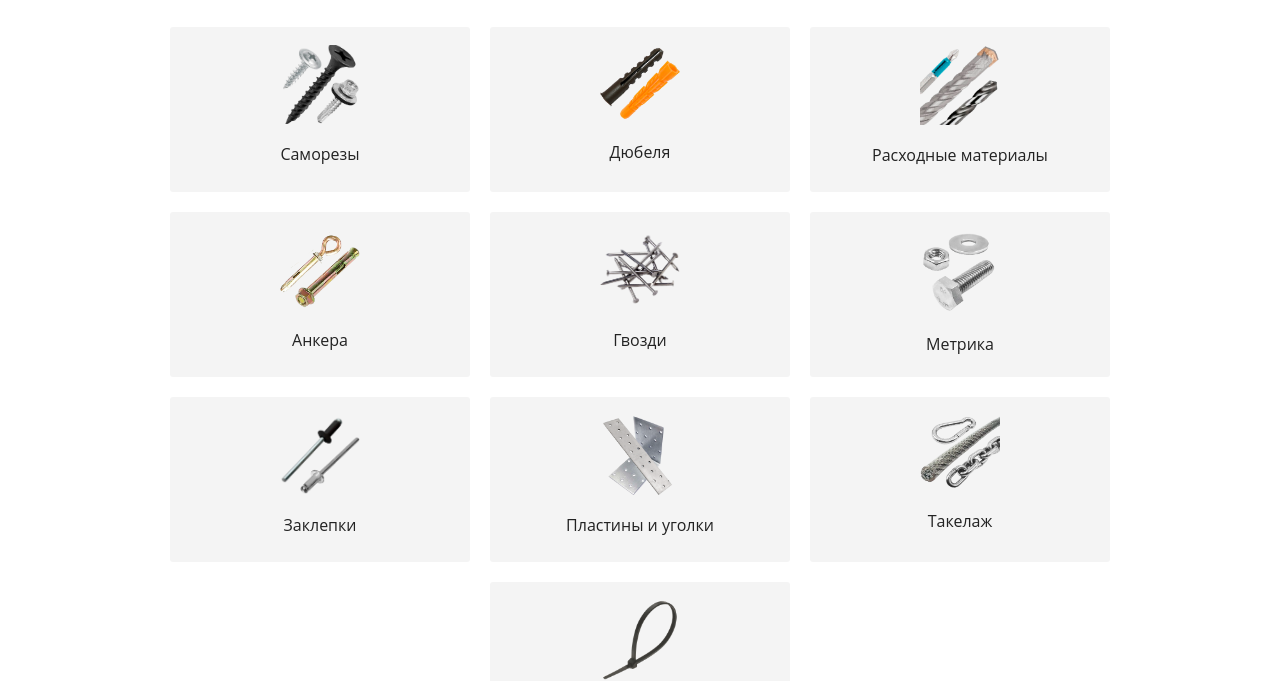
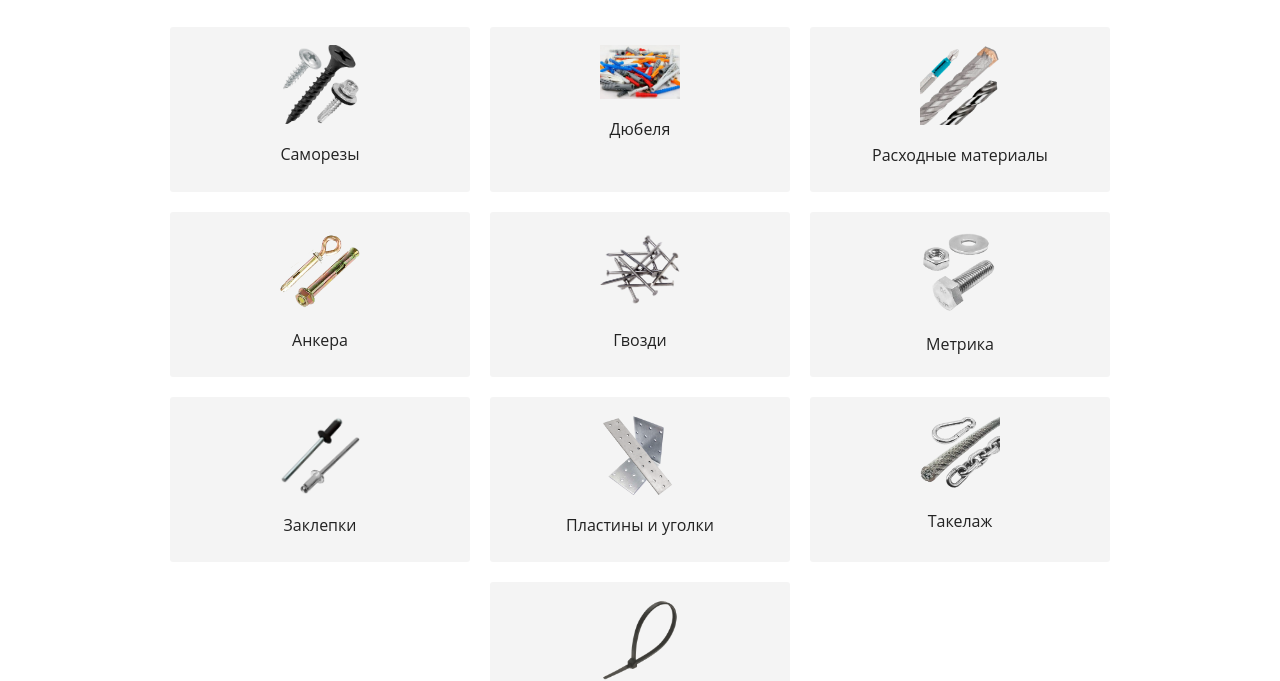
Before and after one commit to Captoweb/misha-magaz, a plain HTML site: page index.html in a window 1280 px wide. Shown: the part 130-811 px from the top of the page. Drawn offline with Linux system fonts and the light colour scheme; a script that the page names is missing.

Commit message:
experiment

```diff
--- a/index.html
+++ b/index.html
@@ -42,7 +42,7 @@
             </a>
             <a href="">
                 <div class="home-menu-card">
-                    <img class="home-menu-img" src="images/menu/dubel-3.png" alt="category">
+                    <img class="home-menu-img" src="images/menu/new.jpg" alt="category">
                     <h3 class="home-menu-name">Дюбеля</h3>
                 </div>
             </a>
```
Also changed, not shown: images/menu/new.jpg (added).
